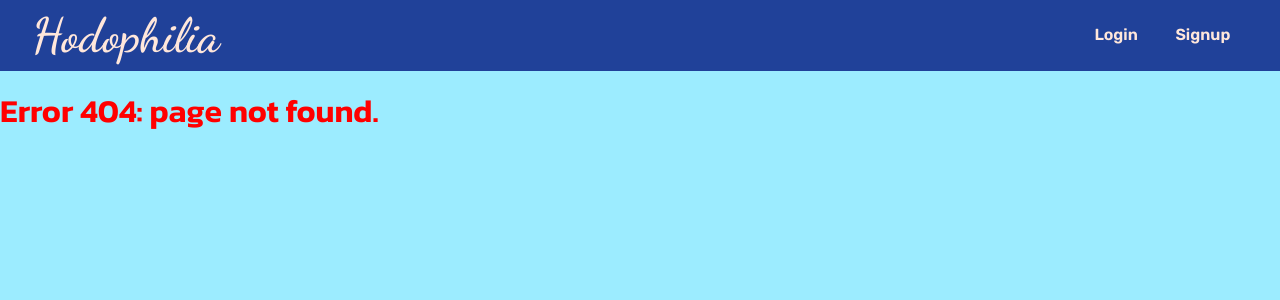
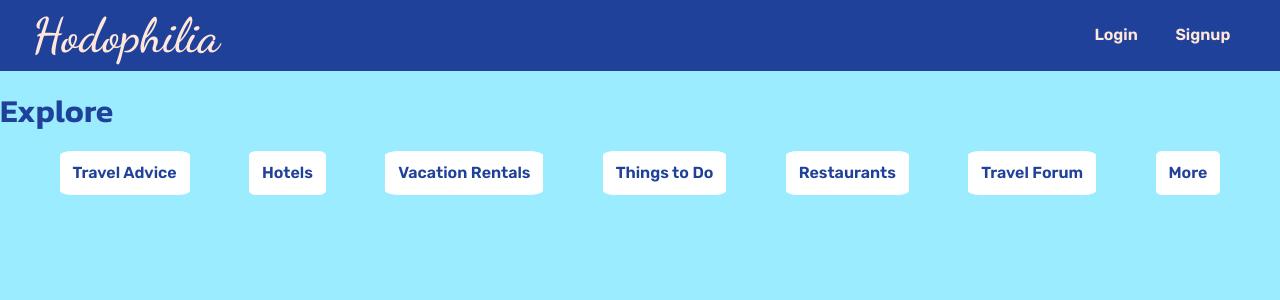
Before and after one commit to finwall/Project5, a React (Create React App) app in the folder front-end/: page /city in a window 1280 px wide. Before the commit this address had no page. Shown: the top 300 px of the page. Built offline with nearby package versions, Linux system fonts and the light colour scheme.

Commit message:
Added city route + ability to connect to backend

```diff
--- a/front-end/src/App.js
+++ b/front-end/src/App.js
@@ -5,6 +5,7 @@ import Index from './components/screens/index.jsx';
 import Login from './components/screens/login.jsx';
 import Signup from './components/screens/signup.jsx';
 import Search from './components/screens/search.jsx';
+import SearchedCity from './components/screens/searchedcity.jsx';
 import Error from './components/screens/error.jsx';
 
 // components
@@ -21,6 +22,7 @@ function App() {
             <Route path="login" element={<Login />} />
             <Route path="signup" element={<Signup />} />
             <Route path="search" element={<Search />} />
+            <Route path="city" element={<SearchedCity />} />
             <Route path="*" element={<Error />} />
           </Route>
         </Routes>
--- a/front-end/src/components/form-search.jsx
+++ b/front-end/src/components/form-search.jsx
@@ -80,9 +80,11 @@ export default function SearchForm(props) {
                     searchResultsArray
                         .slice(displayIndex, showCount) // for pagination
                         .map((searchResult, index) => {
+                        let urlSafeName = encodeURIComponent(searchResult.getName());
+                        let urlSafeLocation = encodeURIComponent(searchResult.getLocation());
                         return (
                             <li key={searchResult.getImageURL().slice(-10) + index}>
-                                <a href="">
+                                <a href={`/city?city=${urlSafeName}&location=${urlSafeLocation}`}>
                                     <div className='imgContainer'>
                                         <img src={searchResult.getImageURL()} alt={"Image for " + searchResult.getName()} />
                                     </div>
--- /dev/null
+++ b/front-end/src/components/screens/searchedcity.jsx
@@ -0,0 +1,47 @@
+import { useLocation, useSearchParams } from "react-router-dom";
+import CityService from "../../services/city"
+import {useState} from "react"
+
+
+export default function SearchedCity () {
+    const [searchParams, setSearchParams] = useSearchParams();
+    const [cityIsCorrect, setCityIsCorrect] = useState(undefined);
+    function verifyCity(){
+        let name = searchParams.getAll("city")
+        let location = searchParams.getAll("location")
+        CityService.verifyCity(name,location)
+            .then(() => {
+            setCityIsCorrect(true);
+            })
+            .catch(() => {
+            setCityIsCorrect(false);
+            });
+    }
+    verifyCity()
+    if (cityIsCorrect === undefined) return (
+            <div>
+                <h1>Searching... </h1>
+            </div>
+        )
+    else if (cityIsCorrect === true) return (
+            <div>
+                <h1>Explore {searchParams.getAll("city")}</h1>
+                <div className="flex-container" style={{flexDirection: "row", alignItems: 'center', justifyContent: 'space-evenly', display: 'flex'}}>
+                    <div className="flex-item" style={{backgroundColor: 'white', borderRadius: '10%', padding: '1%'}}>Travel Advice</div>
+                    <div className="flex-item" style={{backgroundColor: 'white', borderRadius: '10%', padding: '1%'}}>Hotels</div>
+                    <div className="flex-item" style={{backgroundColor: 'white', borderRadius: '10%', padding: '1%'}}>Vacation Rentals</div>
+                    <div className="flex-item" style={{backgroundColor: 'white', borderRadius: '10%', padding: '1%'}}>Things to Do</div>
+                    <div className="flex-item" style={{backgroundColor: 'white', borderRadius: '10%', padding: '1%'}}>Restaurants</div>
+                    <div className="flex-item" style={{backgroundColor: 'white', borderRadius: '10%', padding: '1%'}}>Travel Forum</div>
+                    <div className="flex-item" style={{backgroundColor: 'white', borderRadius: '10%', padding: '1%'}}>More</div>
+                </div>
+            </div>
+
+        )
+    else return (
+             <div>
+                <h1>City not found </h1>
+             </div>
+
+        )
+}
--- /dev/null
+++ b/front-end/src/services/city.js
@@ -0,0 +1,31 @@
+const VERIFY_API = "";
+const GET_CITY_API ="";
+
+class CityService{
+        verifyCity(city,location) {
+
+        let returnArray = [];
+
+        /*
+        // enable code block when endpoint created
+        return axios
+            .post(VERIFY_API, {
+                city,
+                location
+            })
+            .then(response => {
+                return null
+            })
+            .catch(e => {
+                return null
+            })
+            */
+        return new Promise((resolve, reject) => {
+            resolve()
+        })
+        }
+
+
+}
+
+export default new CityService()
```
